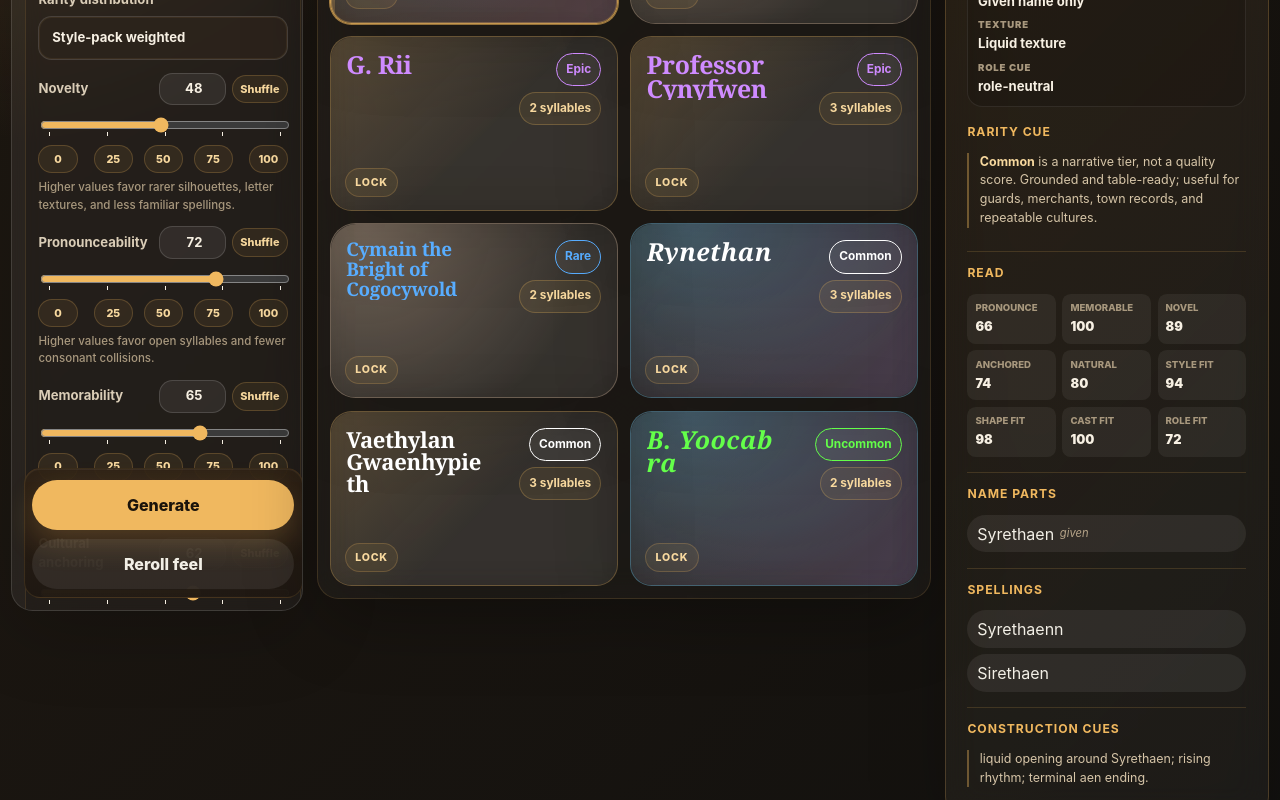
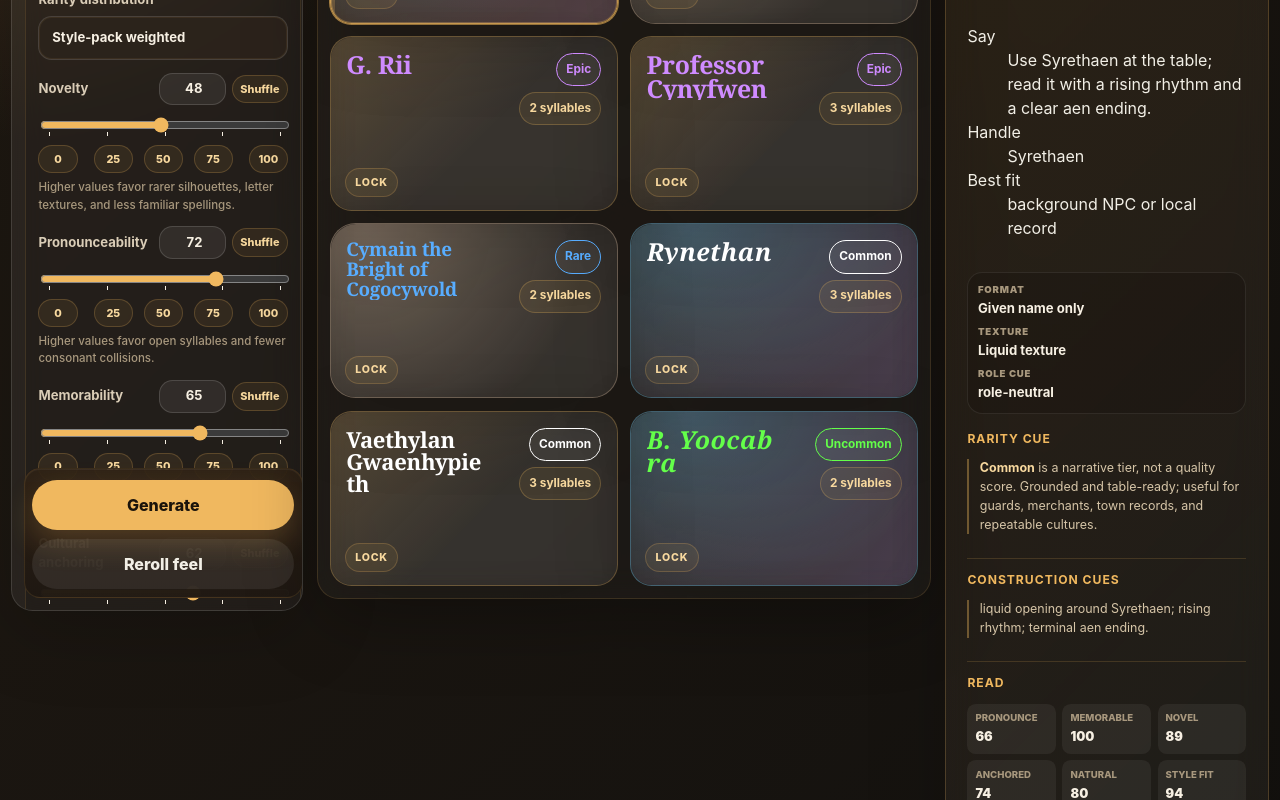
Before and after one commit to jaahay/name-forge, a React (Vite) app: page / in a window 1280 px wide. Shown: the part 340-1140 px from the top of the page. Built offline with nearby package versions, Linux system fonts and the light colour scheme.

Commit message:
Make inspector a table dossier

```diff
--- a/src/ui/NameCard.tsx
+++ b/src/ui/NameCard.tsx
@@ -61,8 +61,47 @@ function rarityCueFor(rarityBand: GeneratedName['silhouette']['rarityBand']): st
   }
 }
 
+function bestFitFor(name: GeneratedName): string {
+  if (name.role?.label) {
+    return name.role.label;
+  }
+
+  switch (name.silhouette.rarityBand) {
+    case 'common':
+      return 'background NPC or local record';
+    case 'uncommon':
+      return 'named local, ally, or rival';
+    case 'rare':
+      return 'recurring NPC or faction face';
+    case 'epic':
+      return 'boss, ancient house, or artifact';
+    case 'legendary':
+      return 'campaign icon or one-name legend';
+  }
+}
+
+function handleFor(name: GeneratedName): string {
+  const identityHandle = name.identity?.parts.find((part) => part.role === 'given' || part.role === 'epithet')?.value;
+  if (identityHandle) return identityHandle;
+
+  const [firstReadableWord] = name.name
+    .replace(/[\u2018\u2019]/g, "'")
+    .split(/\s+/)
+    .map((word) => word.replace(/^[^A-Za-z]+|[^A-Za-z.'-]+$/g, ''))
+    .filter((word) => word.length > 1 && !word.endsWith('.'));
+
+  return firstReadableWord ?? name.name;
+}
+
+function tableReadCueFor(name: GeneratedName): string {
+  const handle = handleFor(name);
+  const rhythm = labelFor(name.silhouette.rhythm).toLowerCase();
+  const ending = terminalCueFor(name);
+  return `Use ${handle} at the table; read it with a ${rhythm} rhythm and a clear ${ending} ending.`;
+}
+
 function constructionCueFor(name: GeneratedName): string {
-  const opening = name.identity?.parts[0]?.value ?? name.name.trim().split(/\s+/)[0] ?? name.name;
+  const opening = name.identity?.parts?.[0]?.value ?? name.name.trim().split(/\s+/)[0] ?? name.name;
   const terminalCue = terminalCueFor(name);
   const texture = labelFor(name.silhouette.texture).toLowerCase();
   const rhythm = labelFor(name.silhouette.rhythm).toLowerCase();
@@ -103,6 +142,7 @@ export function NameInspector({ name }: NameInspectorProps) {
   const { formatLabel, identity, rarity, roleInfluenceLabel, roleLabel, textureLabel } = metadataFor(name);
   const displayName = protectInitialBreaks(name.name);
   const displayLength = getNameDisplayLength(name.name);
+  const handle = handleFor(name);
 
   return (
     <aside className="selected-name-panel panel" aria-labelledby="selected-name-heading">
@@ -118,6 +158,15 @@ export function NameInspector({ name }: NameInspectorProps) {
         </ul>
       </header>
 
+      <section className="detail-block table-use-block">
+        <h3>Use at table</h3>
+        <dl className="dossier-list" aria-label={`${name.name} table-use cues`}>
+          <div><dt>Say</dt><dd>{tableReadCueFor(name)}</dd></div>
+          <div><dt>Handle</dt><dd>{handle}</dd></div>
+          <div><dt>Best fit</dt><dd>{bestFitFor(name)}</dd></div>
+        </dl>
+      </section>
+
       <ul className="inspector-summary" aria-label={`${name.name} summary`}>
         <li><span>Format</span><strong>{formatLabel}</strong></li>
         <li><span>Texture</span><strong>{textureLabel}</strong></li>
@@ -128,6 +177,11 @@ export function NameInspector({ name }: NameInspectorProps) {
         <section className="detail-block">
           <h3>Rarity cue</h3>
           <p className="section-note"><strong>{rarity.label}</strong> is a narrative tier, not a quality score. {rarityCueFor(name.silhouette.rarityBand)}</p>
+        </section>
+
+        <section className="detail-block">
+          <h3>Construction cues</h3>
+          <p className="section-note">{constructionCueFor(name)}</p>
         </section>
 
         <section className="detail-block" aria-label={`${name.name} read breakdown`}>
@@ -161,11 +215,6 @@ export function NameInspector({ name }: NameInspectorProps) {
             <p className="section-note">{name.roleInfluence.label} nudged this result at {name.roleInfluence.level} strength: {name.roleInfluence.effects.join(', ')}.</p>
           </section>
         ) : null}
-
-        <section className="detail-block">
-          <h3>Construction cues</h3>
-          <p className="section-note">{constructionCueFor(name)}</p>
-        </section>
       </div>
     </aside>
   );
```
